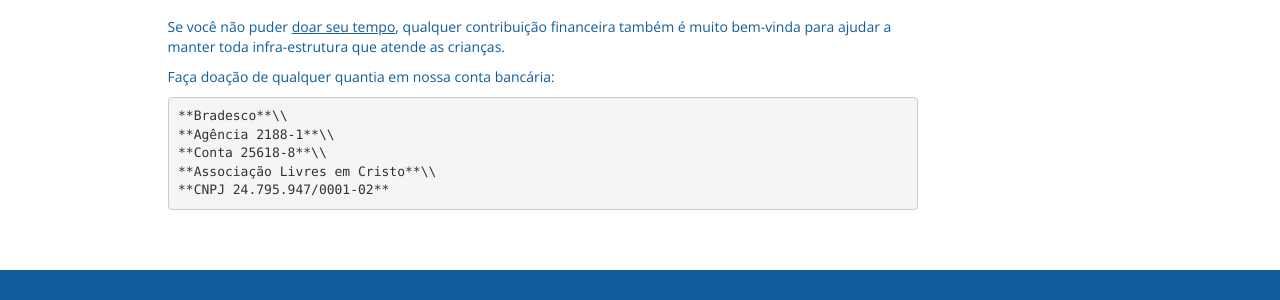
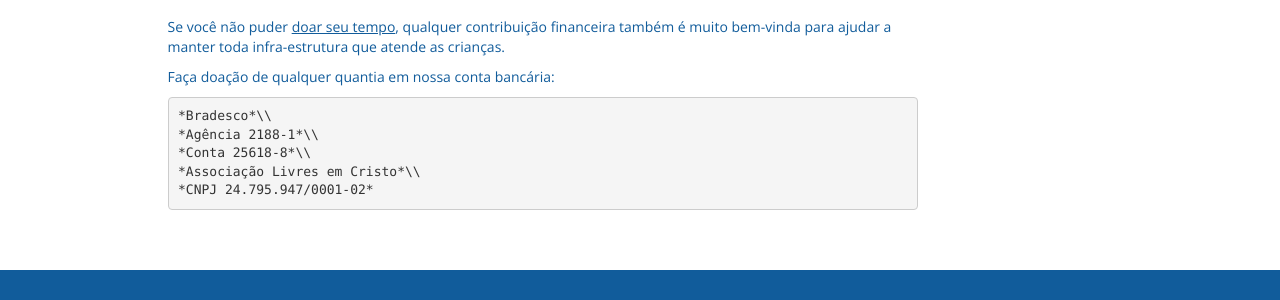
Before and after one commit to eusoualec/eusoualec.github.io, a Jekyll site: the page built from faca-doacao.md, in a window 1280 px wide. Shown: the part 370-670 px from the top of the page. Built offline with Jekyll 4.4.1, drawn with Linux system fonts in a browser that asks for light colours; nearby versions of some CDN libraries.

Commit message:
formatação dados bancários

```diff
--- a/faca-doacao.md
+++ b/faca-doacao.md
@@ -8,10 +8,10 @@
 
 Faça doação de qualquer quantia em nossa conta bancária:
 
-	**Bradesco**\\
-	**Agência 2188-1**\\
-	**Conta 25618-8**\\
-	**Associação Livres em Cristo**\\
-	**CNPJ 24.795.947/0001-­02**
+	*Bradesco*\\
+	*Agência 2188-1*\\
+	*Conta 25618-8*\\
+	*Associação Livres em Cristo*\\
+	*CNPJ 24.795.947/0001-­02*
 
 [1]: /seja-voluntario
```
